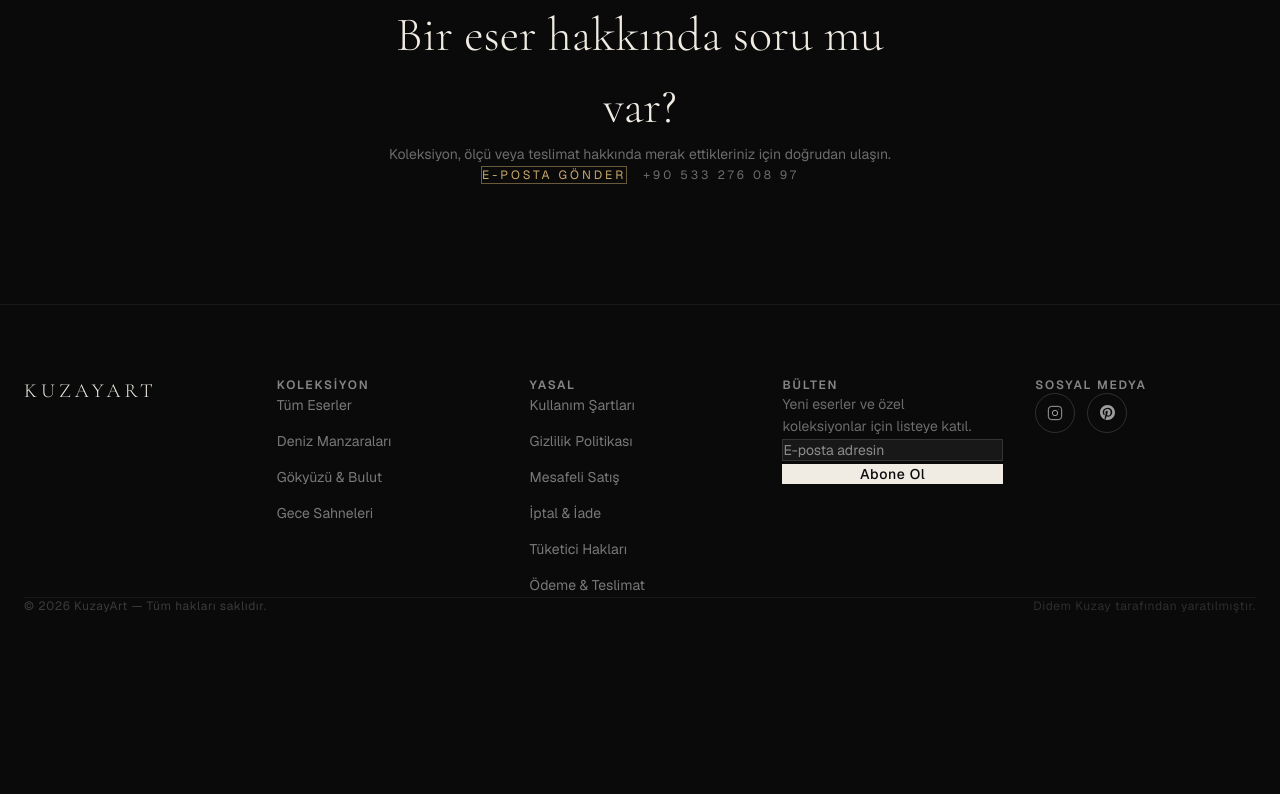
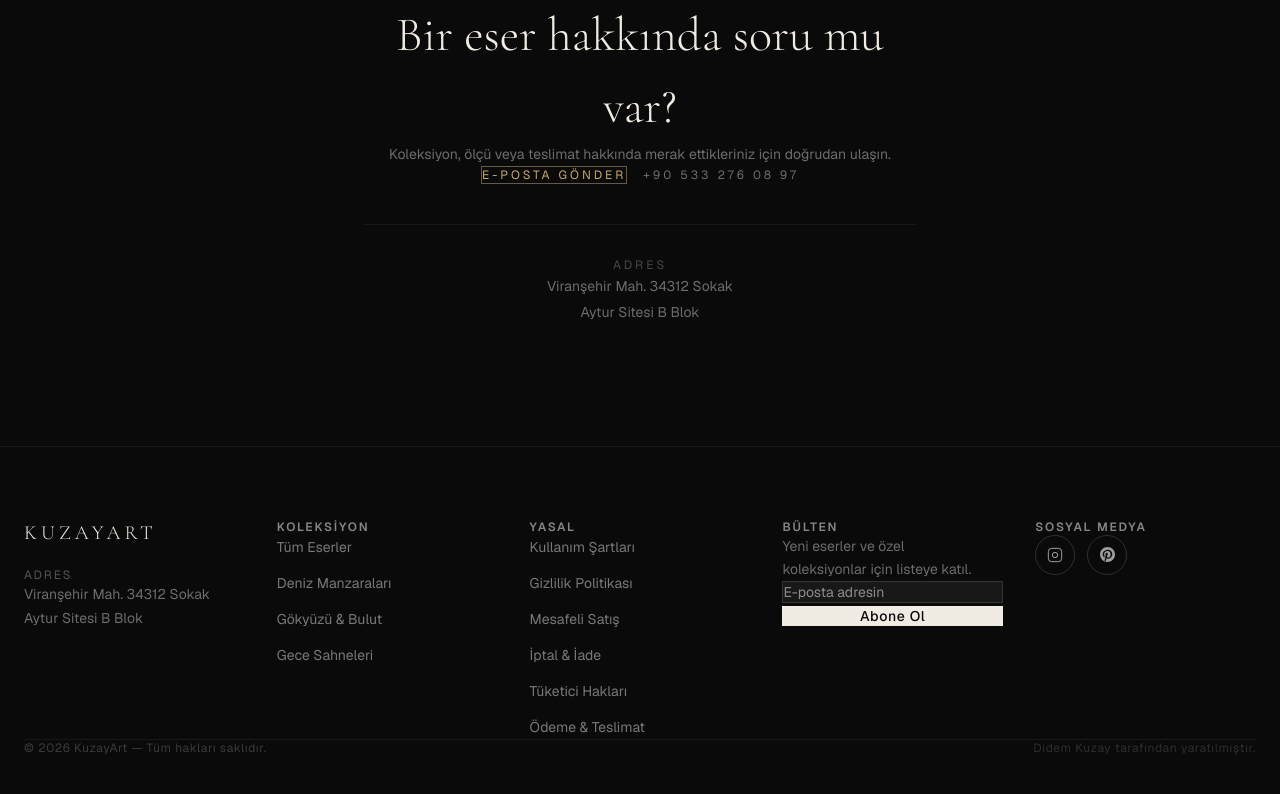
Before and after one commit to TahaSahin02/kuzayart, a Next.js app: page /hakkinda in a window 1280 px wide. Shown: the part 2231-3025 px from the top of the page. Before the commit the page ends 2917 px from the top, so only its background shows below. Built offline with nearby package versions, Linux system fonts and the light colour scheme; no server answers.

Commit message:
Add studio address to footer and about page

```diff
--- a/src/app/hakkinda/page.tsx
+++ b/src/app/hakkinda/page.tsx
@@ -176,6 +176,18 @@
                 +90 533 276 08 97
               </a>
             </div>
+
+            {/* Address */}
+            <div style={{ marginTop: "40px", paddingTop: "32px", borderTop: "1px solid rgba(255,255,255,0.06)" }}>
+              <p className="text-xs tracking-[0.25em] uppercase mb-3" style={{ color: "rgba(255,255,255,0.25)" }}>
+                {t("contact.addressLabel")}
+              </p>
+              {t("contact.addressValue").split("\n").map((line, i) => (
+                <p key={i} className="text-sm" style={{ color: "rgba(255,255,255,0.4)", lineHeight: 1.9 }}>
+                  {line}
+                </p>
+              ))}
+            </div>
           </div>
         </section>
 
--- a/src/components/Footer.tsx
+++ b/src/components/Footer.tsx
@@ -42,6 +42,16 @@
                 KuzayArt
               </span>
             </Link>
+            <div style={{ marginTop: "20px" }}>
+              <p className="text-xs tracking-[0.15em] uppercase mb-2" style={{ color: "rgba(255,255,255,0.3)" }}>
+                {t("contact.addressLabel")}
+              </p>
+              {t("contact.addressValue").split("\n").map((line, i) => (
+                <p key={i} className="text-sm" style={{ color: "rgba(255,255,255,0.4)", lineHeight: 1.7 }}>
+                  {line}
+                </p>
+              ))}
+            </div>
           </div>
 
           {/* Collection */}
--- a/src/lib/i18n.ts
+++ b/src/lib/i18n.ts
@@ -139,6 +139,8 @@
   "contact.label": "İletişim",
   "contact.title": "Bir sorunuz mu var?",
   "contact.intro": "Eserler hakkında soru sormak, ölçü veya teslimat detaylarını öğrenmek ya da sadece merhaba demek için yazın. En kısa sürede dönüş yaparım.",
+  "contact.addressLabel": "Adres",
+  "contact.addressValue": "Viranşehir Mah. 34312 Sokak\nAytur Sitesi B Blok",
   "contact.emailLabel": "E-posta",
   "contact.phoneLabel": "Telefon",
   "contact.socialLabel": "Sosyal Medya",
@@ -314,6 +316,8 @@
   "contact.label": "Contact",
   "contact.title": "Have a question?",
   "contact.intro": "Write to ask about a piece, learn dimensions or delivery details, or simply say hello. I'll get back to you as soon as possible.",
+  "contact.addressLabel": "Address",
+  "contact.addressValue": "Viranşehir Mah. 34312 Sokak\nAytur Sitesi B Blok",
   "contact.emailLabel": "Email",
   "contact.phoneLabel": "Phone",
   "contact.socialLabel": "Social Media",
```
